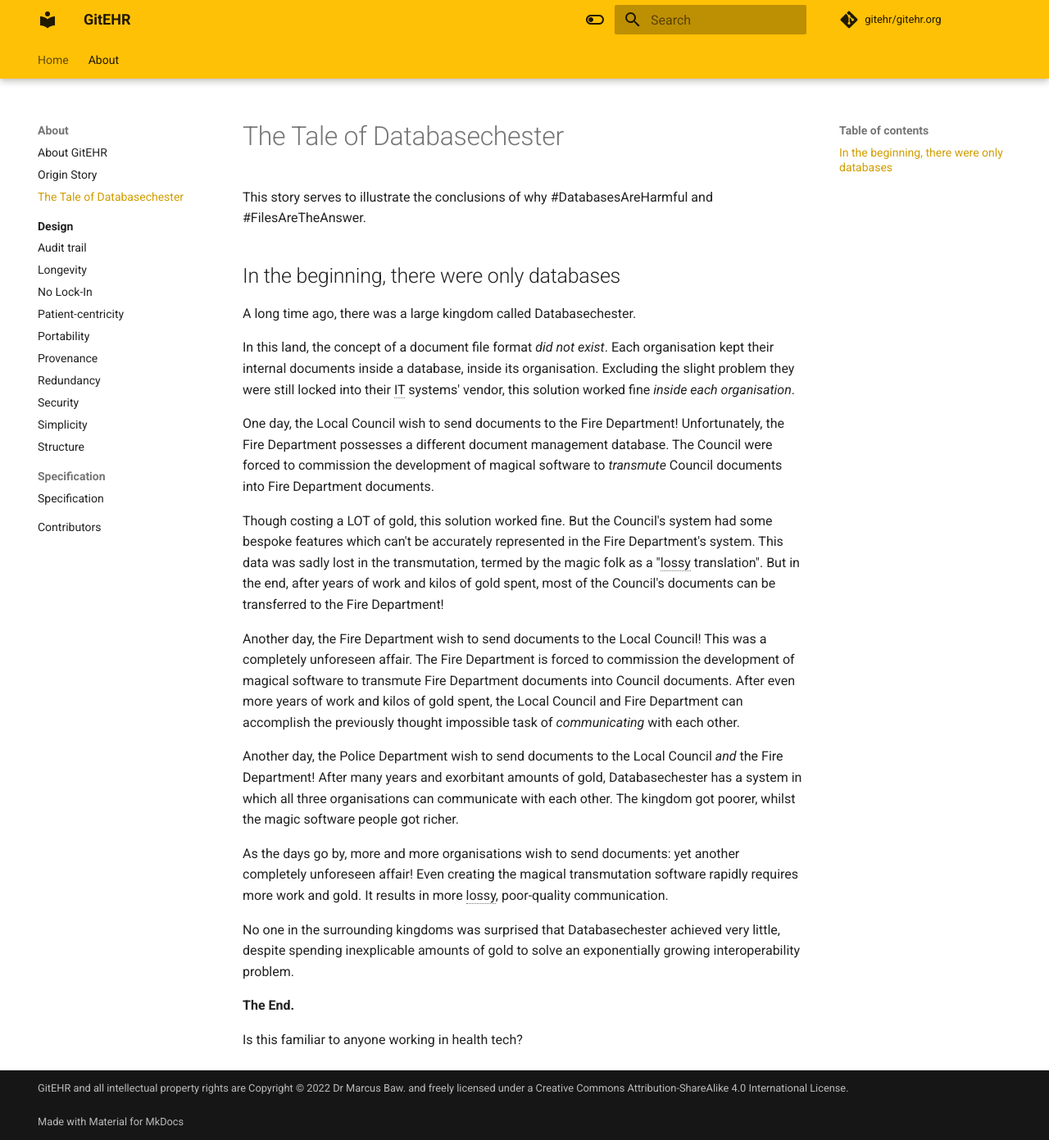
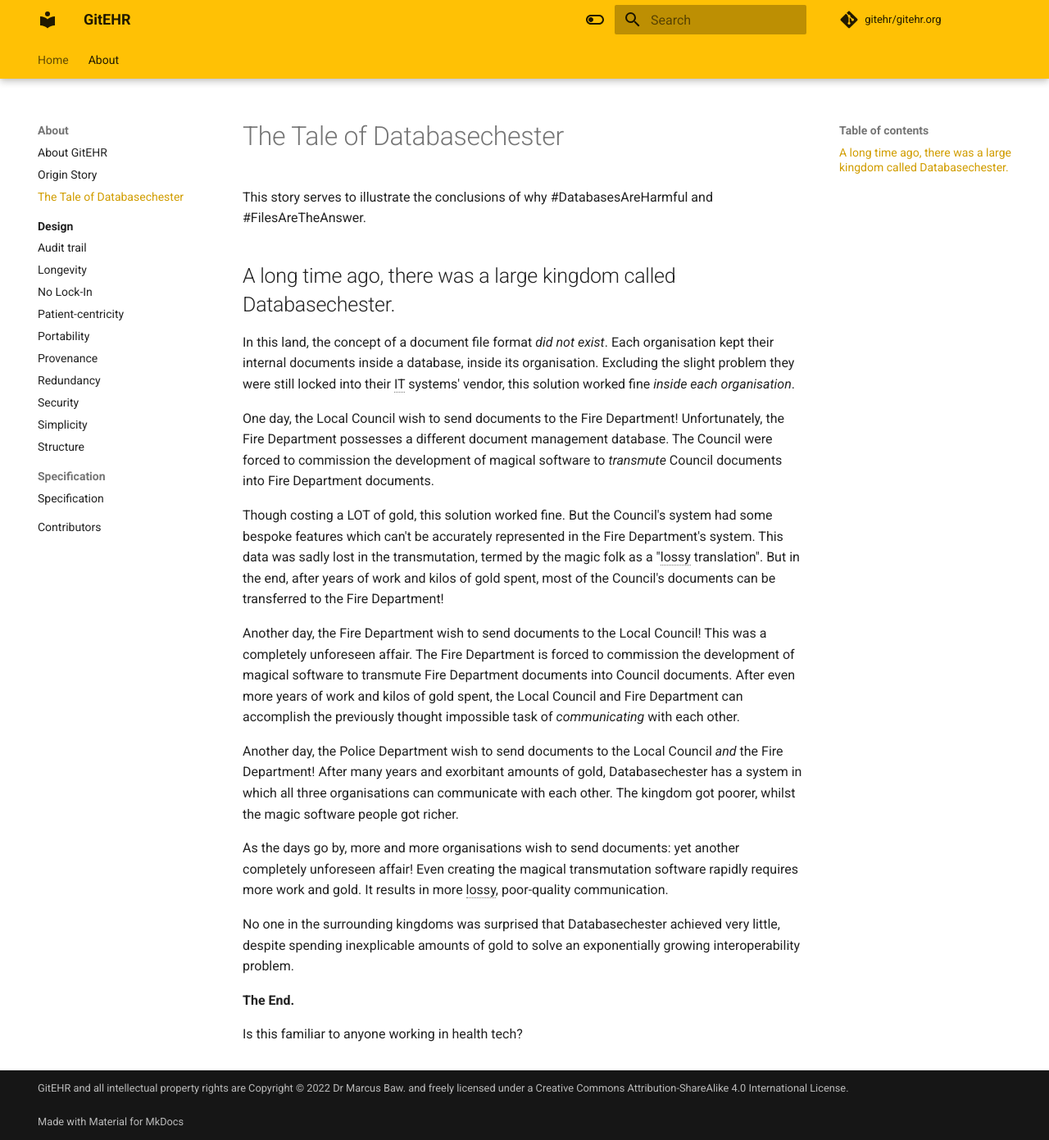
Before and after one commit to gitehr/gitehr.org, an MkDocs documentation site: the page built from docs/about/Databasechester.md, in a window 1280 px wide and 1391 px high. Shown: the whole window at 82% size. Built offline with MkDocs 1.6.1 and Material for MkDocs 9.7.7, drawn with Linux system fonts in a browser that asks for light colours; comment, search, counter and statistics services are not loaded.

Commit message:
dbchester tweak
Signed-off-by: anchit-chandran <anchit97123@gmail.com>

```diff
--- a/docs/about/Databasechester.md
+++ b/docs/about/Databasechester.md
@@ -2,9 +2,7 @@
 
 This story serves to illustrate the conclusions of why #DatabasesAreHarmful and #FilesAreTheAnswer.
 
-## In the beginning, there were only databases
-
-A long time ago, there was a large kingdom called Databasechester.
+## A long time ago, there was a large kingdom called Databasechester.
 
 In this land, the concept of a document file format *did not exist*. Each organisation kept their internal documents inside a database, inside its organisation. Excluding the slight problem they were still locked into their IT systems' vendor, this solution worked fine *inside each organisation*.
 
```
